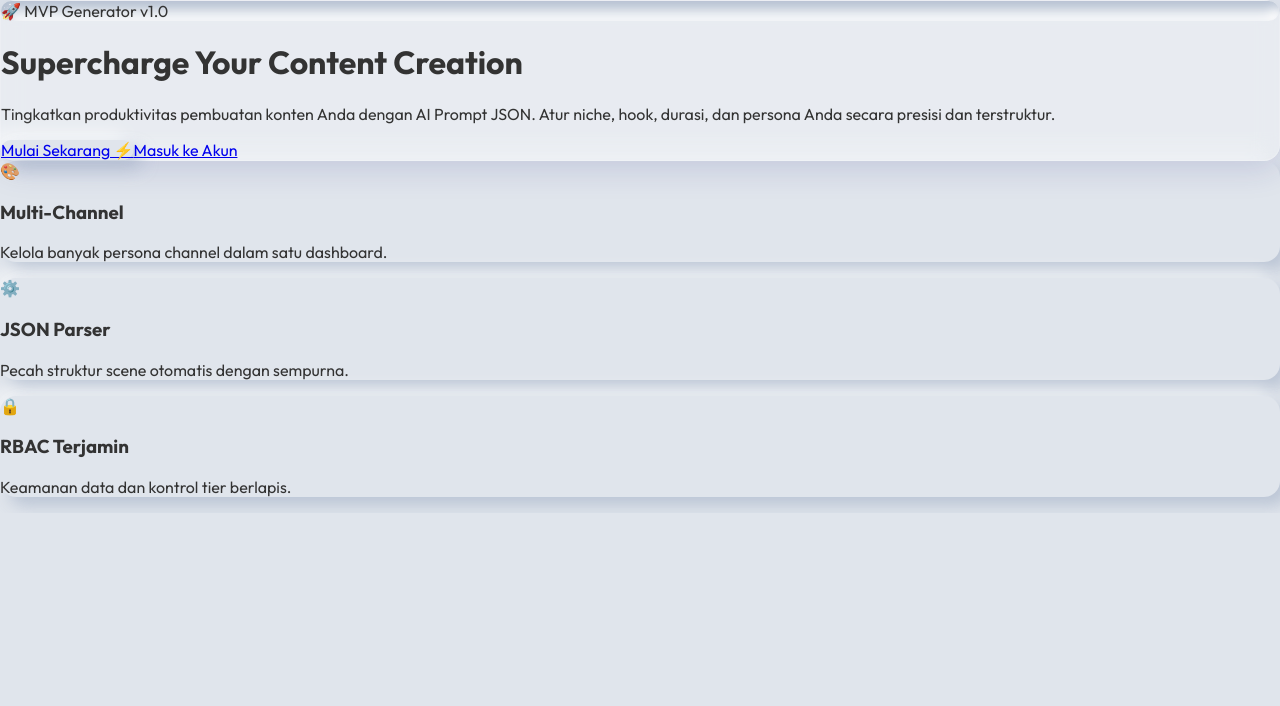
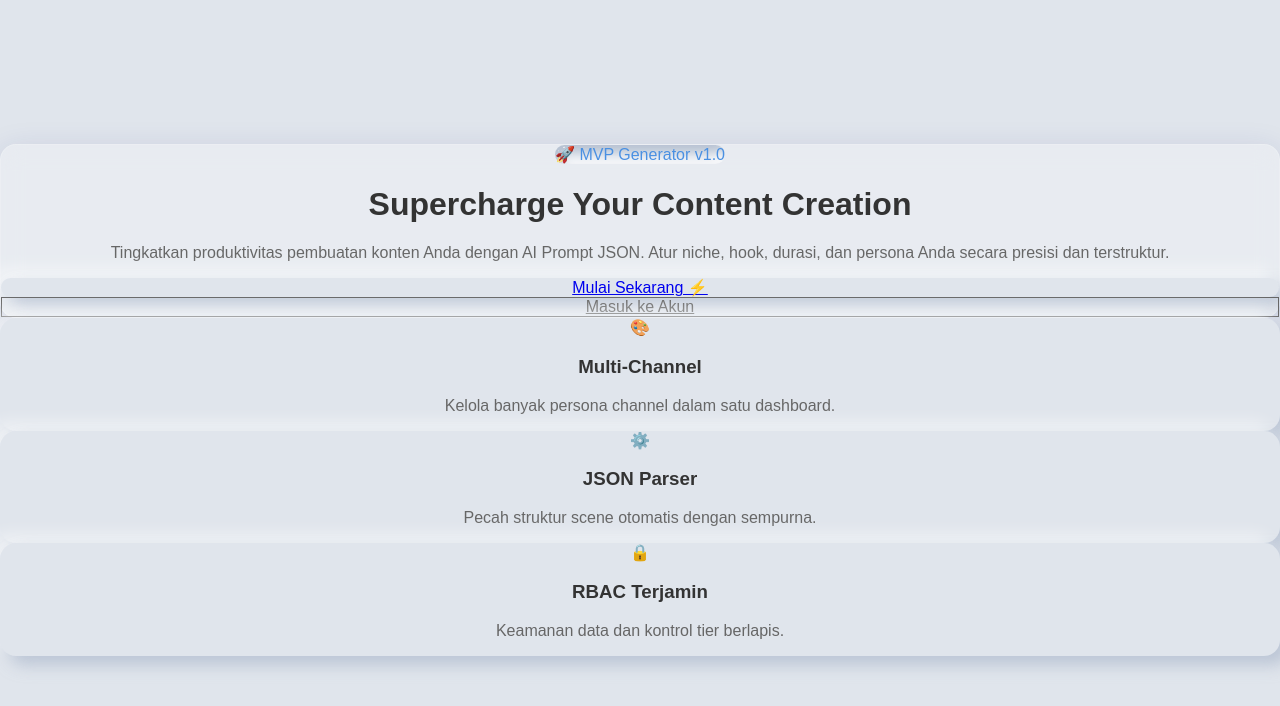
Before and after one commit to dhikoh/mvp-generator, a Next.js app: page /en in a window 1280 px wide. Shown: the top 706 px of the page. Built offline with nearby package versions, Linux system fonts and the light colour scheme.

Commit message:
Fix UI styles by installing Tailwind CSS and fix 404 auth routes

```diff
--- a/package.json
+++ b/package.json
@@ -28,8 +28,11 @@
     "@types/node": "^20",
     "@types/react": "^19",
     "@types/react-dom": "^19",
+    "autoprefixer": "^10.5.4",
     "eslint": "^9",
     "eslint-config-next": "16.3.1",
+    "postcss": "^8.5.26",
+    "tailwindcss": "^4.3.3",
     "typescript": "^5"
   }
 }
--- /dev/null
+++ b/postcss.config.js
@@ -0,0 +1,6 @@
+module.exports = {
+  plugins: {
+    tailwindcss: {},
+    autoprefixer: {},
+  },
+}
--- a/src/app/[locale]/auth/AuthClient.tsx
+++ b/src/app/[locale]/auth/AuthClient.tsx
@@ -1,12 +1,14 @@
 "use client";
 
-import { useState } from 'react';
+import { useState, useEffect } from 'react';
 import { Eye, EyeOff } from 'lucide-react';
 import { signIn } from 'next-auth/react';
-import { useRouter } from 'next/navigation';
+import { useRouter, useSearchParams } from 'next/navigation';
 
 export default function AuthClient() {
-  const [tab, setTab] = useState<'login' | 'register'>('login');
+  const searchParams = useSearchParams();
+  const defaultTab = searchParams.get('tab') === 'register' ? 'register' : 'login';
+  const [tab, setTab] = useState<'login' | 'register'>(defaultTab);
   const [showPassword, setShowPassword] = useState(false);
   const router = useRouter();
 
--- a/src/app/[locale]/auth/page.tsx
+++ b/src/app/[locale]/auth/page.tsx
@@ -1,5 +1,10 @@
+import { Suspense } from 'react';
 import AuthClient from './AuthClient';
 
 export default function AuthPage() {
-  return <AuthClient />;
+  return (
+    <Suspense fallback={<div>Loading...</div>}>
+      <AuthClient />
+    </Suspense>
+  );
 }
--- a/src/app/[locale]/page.tsx
+++ b/src/app/[locale]/page.tsx
@@ -26,13 +26,13 @@ export default async function HomePage({ params }: { params: Promise<{ locale: s
 
         <div className="flex flex-col sm:flex-row justify-center items-center gap-4">
           <Link
-            href={`/${locale}/auth/register`}
+            href={`/${locale}/auth?tab=register`}
             className="w-full sm:w-auto px-8 py-4 bg-[var(--accent)] text-white font-bold rounded-2xl shadow-lg neu-flat hover:opacity-90 active:scale-95 transition"
           >
             Mulai Sekarang ⚡
           </Link>
           <Link
-            href={`/${locale}/auth/login`}
+            href={`/${locale}/auth?tab=login`}
             className="w-full sm:w-auto px-8 py-4 bg-transparent border border-[var(--text-secondary)] text-[var(--text-secondary)] font-bold rounded-2xl hover:bg-[var(--text-secondary)] hover:text-white transition active:scale-95"
           >
             Masuk ke Akun
--- a/src/app/globals.css
+++ b/src/app/globals.css
@@ -1,3 +1,7 @@
+@tailwind base;
+@tailwind components;
+@tailwind utilities;
+
 @import url('https://fonts.googleapis.com/css2?family=Outfit:wght@300;400;500;600;700&display=swap');
 
 :root {
--- /dev/null
+++ b/tailwind.config.ts
@@ -0,0 +1,14 @@
+import type { Config } from 'tailwindcss'
+
+const config: Config = {
+  content: [
+    './src/pages/**/*.{js,ts,jsx,tsx,mdx}',
+    './src/components/**/*.{js,ts,jsx,tsx,mdx}',
+    './src/app/**/*.{js,ts,jsx,tsx,mdx}',
+  ],
+  theme: {
+    extend: {},
+  },
+  plugins: [],
+}
+export default config
```
Also changed, not shown: 1 other file (tests, documents, lock files or other folders).
